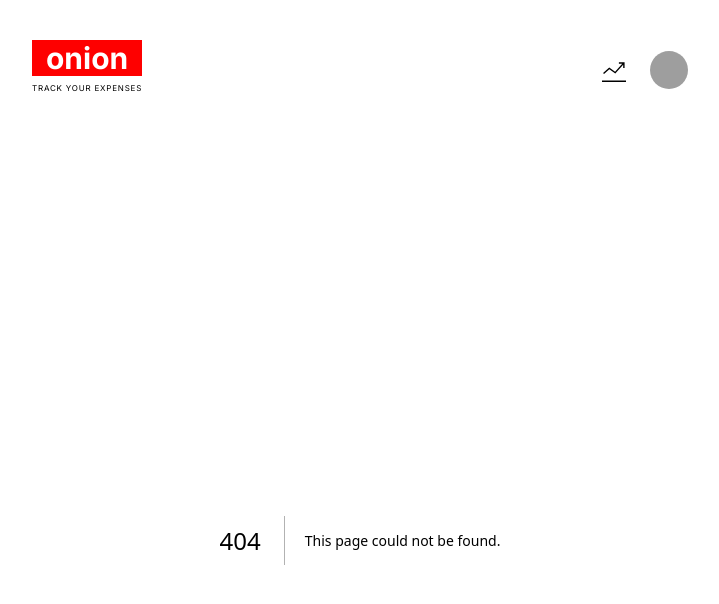
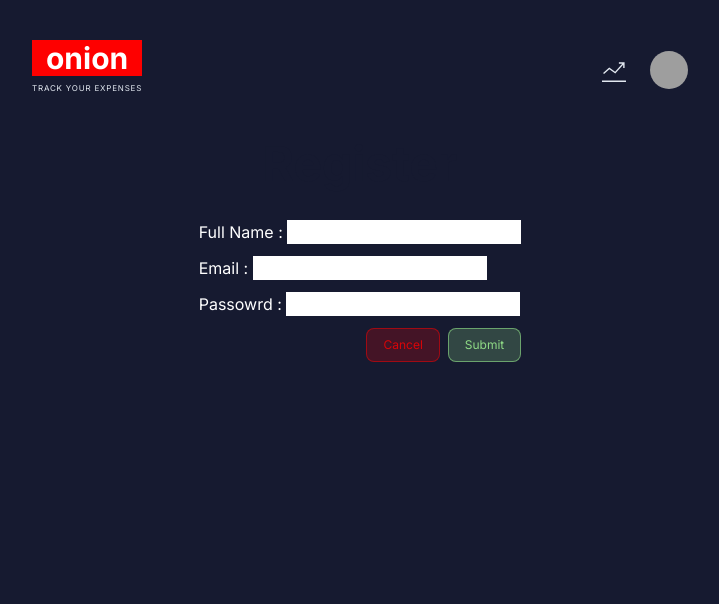
Before and after one commit to BitWiseWizardx/onionFront, a Next.js app: page /register in a window 1280 px wide. Before the commit this address had no page. Shown: the top 604 px of the page, without its empty margins (280-999 px from the left). Built offline with nearby package versions, Linux system fonts and the light colour scheme; grey boxes are pictures that could not be loaded.

Commit message:
create login form

```diff
--- /dev/null
+++ b/app/(user)/login/page.js
@@ -0,0 +1,44 @@
+"use client";
+import React, { useRef } from "react";
+import axios from "axios";
+
+export default function LoginForm() {
+	const emailRef = useRef();
+	const PassowrdRef = useRef();
+
+	const getRegisterUsers = async (e) => {
+		e.preventDefault();
+		const getUsers = await axios.post("http://localhost:4001/user/register", {
+			email: emailRef.current.value,
+			password: PassowrdRef.current.value,
+		});
+		console.log(getUsers);
+	};
+	return (
+		<div className="flex flex-col items-center gap-8 text-bgColor">
+			<h1 className="text-5xl font-bold">Register</h1>
+			<form onSubmit={getRegisterUsers} className="space-y-3">
+				<div>
+					<label htmlFor="email" className="text-white">
+						Email :{" "}
+					</label>
+					<input ref={emailRef} name="email" />
+				</div>
+				<div>
+					<label htmlFor="password" className="text-white">
+						Passowrd :{" "}
+					</label>
+					<input ref={PassowrdRef} name="password" />
+				</div>
+				<div className="flex items-center justify-end gap-2">
+					<button type="reset" className="expenseBtn bg-accentColor/20">
+						Cancel
+					</button>
+					<button type="submit" className="incomeBtn bg-greenColor/20">
+						Submit
+					</button>
+				</div>
+			</form>
+		</div>
+	);
+}
--- /dev/null
+++ b/app/(user)/register/page.js
@@ -0,0 +1,53 @@
+"use client";
+import React, { useEffect, useRef } from "react";
+import axios from "axios";
+
+export default function RegisterForm() {
+	const nameRef = useRef();
+	const emailRef = useRef();
+	const PassowrdRef = useRef();
+
+	const getRegisterUsers = async (e) => {
+		e.preventDefault();
+		const getUsers = await axios.post("http://localhost:4001/user/register", {
+			name: nameRef.current.value,
+			email: emailRef.current.value,
+			password: PassowrdRef.current.value,
+		});
+		console.log(getUsers);
+	};
+
+	return (
+		<div className="flex flex-col items-center gap-8 text-bgColor">
+			<h1 className="text-5xl font-bold">Register</h1>
+			<form onSubmit={getRegisterUsers} className="space-y-3">
+				<div>
+					<label htmlFor="name" className="text-white">
+						Full Name :{" "}
+					</label>
+					<input ref={nameRef} name="name" />
+				</div>
+				<div>
+					<label htmlFor="email" className="text-white">
+						Email :{" "}
+					</label>
+					<input ref={emailRef} name="email" />
+				</div>
+				<div>
+					<label htmlFor="password" className="text-white">
+						Passowrd :{" "}
+					</label>
+					<input ref={PassowrdRef} name="password" />
+				</div>
+				<div className="flex items-center justify-end gap-2">
+					<button type="reset" className="expenseBtn bg-accentColor/20">
+						Cancel
+					</button>
+					<button type="submit" className="incomeBtn bg-greenColor/20">
+						Submit
+					</button>
+				</div>
+			</form>
+		</div>
+	);
+}
```
